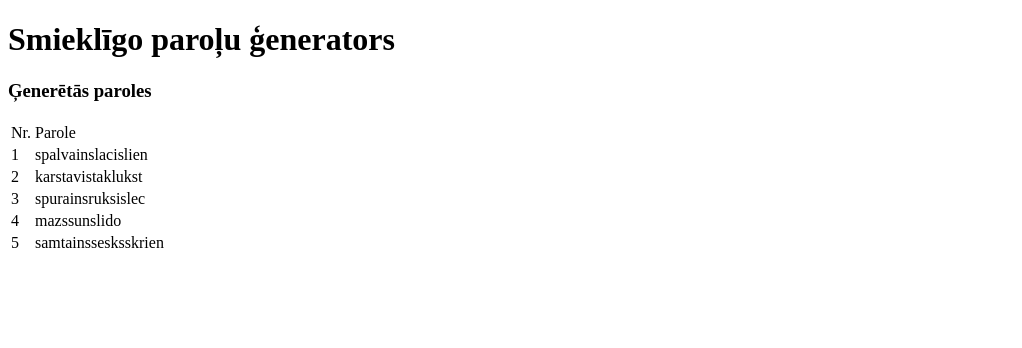
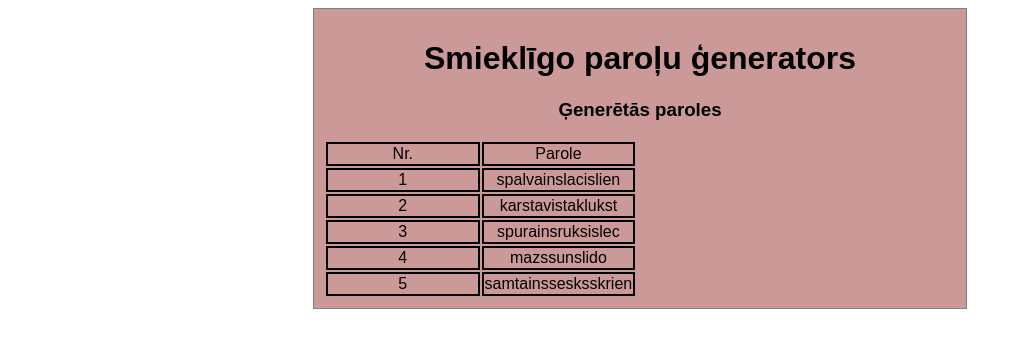
Before and after one commit to skolotaja/paroluGenerators, a plain HTML site: page index.html in a window 1280 px wide. Shown: the whole page, without its empty margins (0-1022 px from the left). Drawn offline with Linux system fonts and the light colour scheme.

Commit message:
ramisKrasatabula

```diff
--- a/style.css
+++ b/style.css
@@ -0,0 +1,17 @@
+.wrapper
+{
+  display: block;
+  border:1px solid grey;
+  background: rgb(204, 153, 153);
+  margin-left:auto;
+  margin-right:auto;
+  width: 50%;
+  padding:10px;
+  font-family: sans-serif;
+  text-align: center;
+}
+.table,thead,td
+{
+    width: 50%;
+    border: 2px solid black;
+}
```
Also changed, not shown: index.html (+1 -0 lines).
